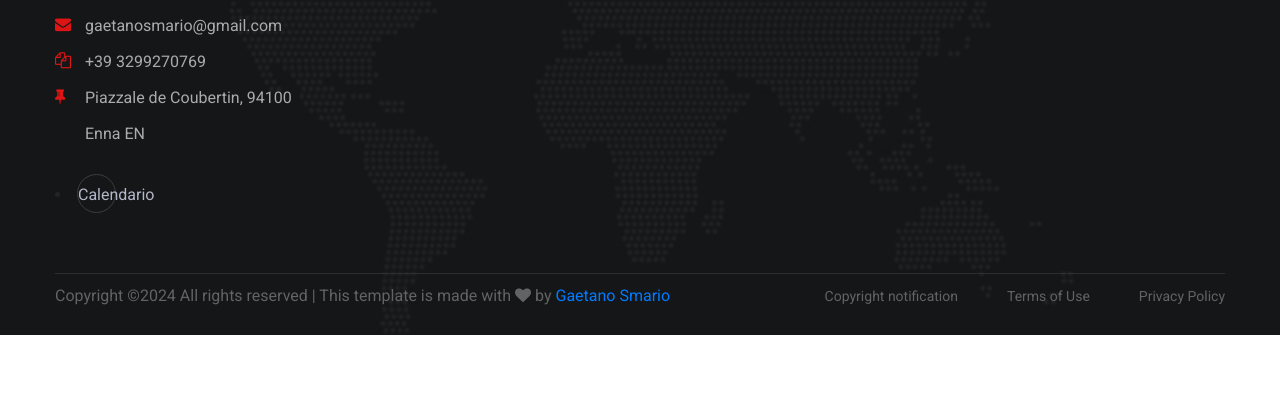
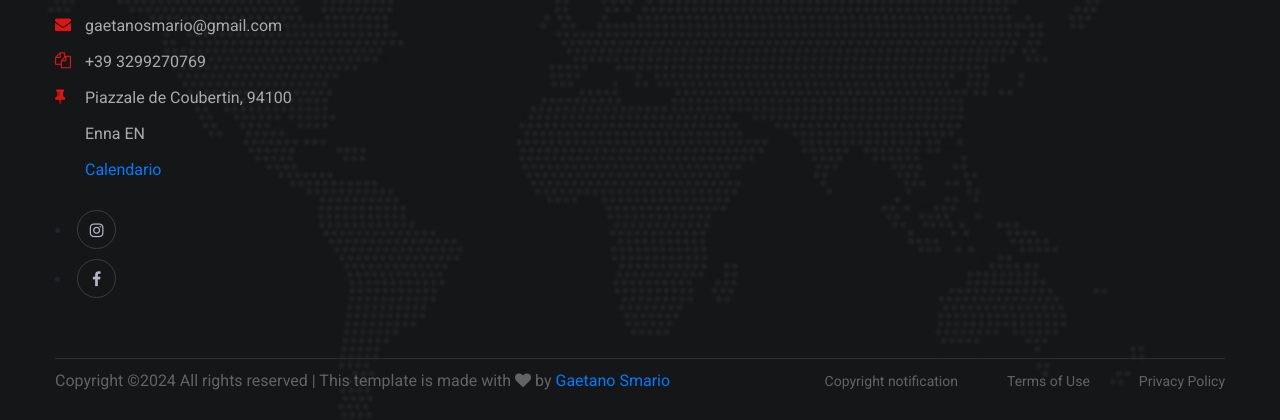
Before and after one commit to Tanuzzo14/CONSOLINISUDENNA, a plain HTML site: page index.html in a window 1280 px wide. Shown: the part 1057-1477 px from the top of the page. Before the commit the page ends 1392 px from the top, so only its background shows below. Drawn offline with Linux system fonts and the light colour scheme.

Commit message:
new index

```diff
--- a/index.html
+++ b/index.html
@@ -207,9 +207,11 @@ Video Section End -->
                             <li><i class="fa fa-envelope"></i>gaetanosmario@gmail.com</li>
                             <li><i class="fa fa-copy"></i>+39 3299270769</li>
                             <li><i class="fa fa-thumb-tack"></i>Piazzale de Coubertin, 94100 Enna EN</li>
+                            <li><a href="#calendar">Calendario</a></li>
                         </ul>
                         <div class="fs-social">
-                            <li><a href="#calendar">Calendario</a></li>
+                            <li><a href="#https://www.instagram.com/ssdconsolinienna/"><i class="fa fa-instagram"></i></a></li>
+                            <li><a href="#https://www.facebook.com/consolinienna/?locale=it_IT"><i class="fa fa-facebook"></i></a></li>
                         </div>
                     </div>
                 </div>
```
